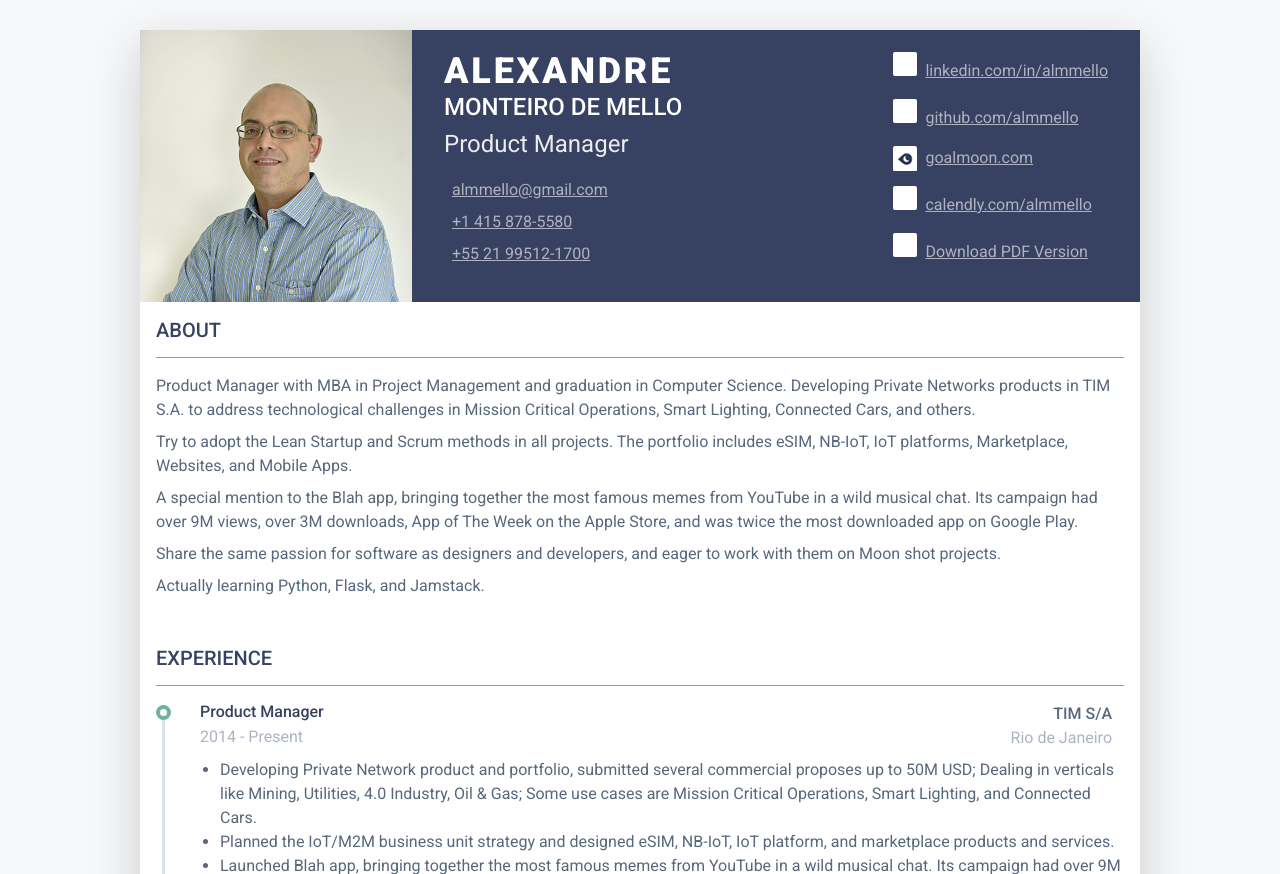
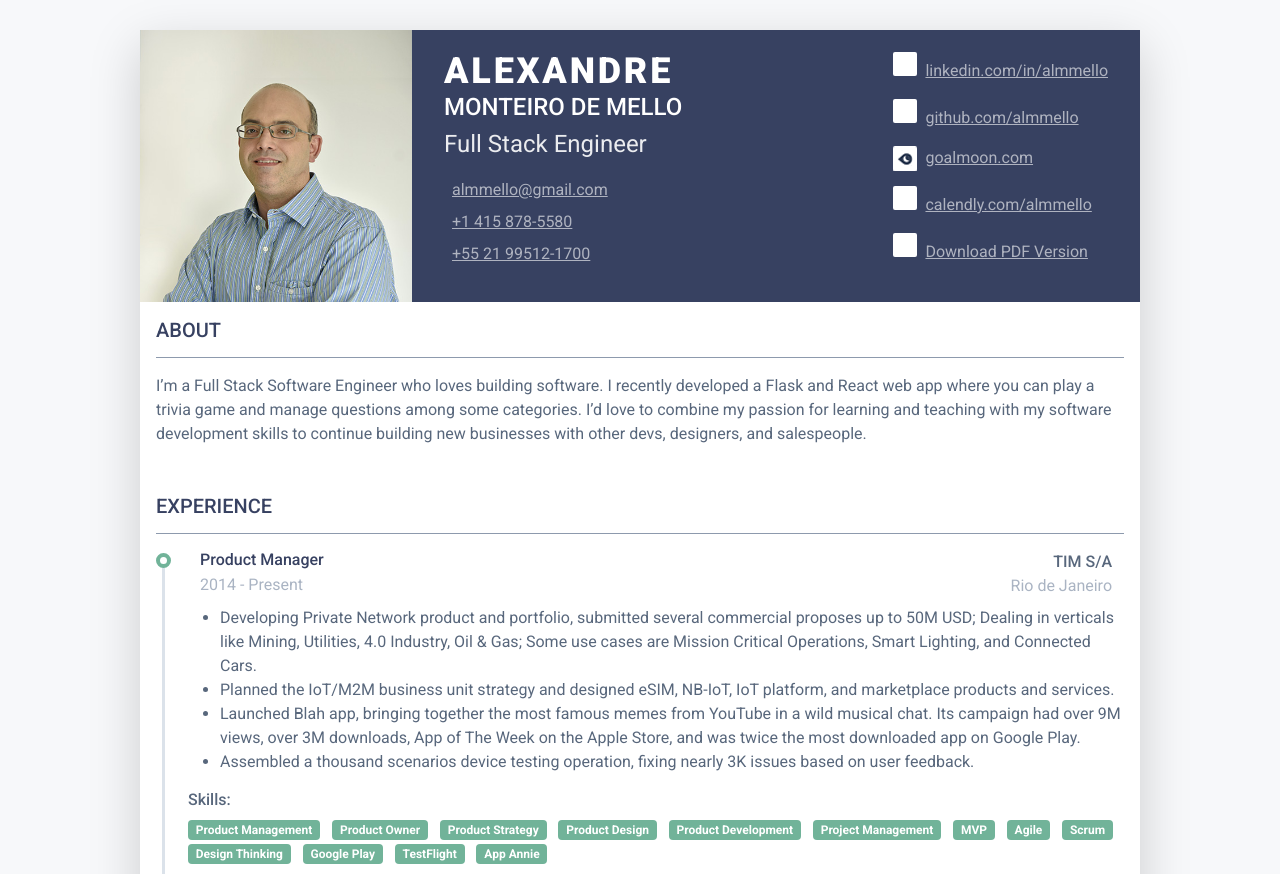
Before and after one commit to almmello/cvapp, a Flask app: page / in a window 1280 px wide. Shown: the top 874 px of the page. Run offline with Flask 2, Linux system fonts and the light colour scheme; some libraries are stand-ins or nearby versions.

Commit message:
Full Stack Engineer

```diff
--- a/project/templates/content/a01-about.html
+++ b/project/templates/content/a01-about.html
@@ -1,6 +1,2 @@
-<p>Product Manager with MBA in Project Management and graduation in Computer Science. Developing Private Networks products in TIM S.A. to address technological challenges in Mission Critical Operations, Smart Lighting, Connected Cars, and others.</p>
-<p>Try to adopt the Lean Startup and Scrum methods in all projects. The portfolio includes eSIM, NB-IoT, IoT platforms, Marketplace, Websites, and Mobile Apps.</p>
-<p>A special mention to the Blah app, bringing together the most famous memes from YouTube in a wild musical chat. Its campaign had over 9M views, over 3M downloads, App of The Week on the Apple Store, and was twice the most downloaded app on Google Play.</p>
-<p>Share the same passion for software as designers and developers, and eager to work with them on Moon shot projects.</p>
-<p>Actually learning Python, Flask, and Jamstack.</p>
+<p>I’m a Full Stack Software Engineer who loves building software. I recently developed a Flask and React web app where you can play a trivia game and manage questions among some categories. I’d love to combine my passion for learning and teaching with my software development skills to continue building new businesses with other devs, designers, and salespeople.<p>
 <br>
--- a/project/templates/home.html
+++ b/project/templates/home.html
@@ -43,7 +43,7 @@
 
 							<h1 class="name mt-0 mb-0 text-white text-uppercase text-uppercase">Alexandre</h1>
 							<h1 class="title mt-0 mb-1 text-white text-uppercase text-uppercase">Monteiro de Mello</h1>
-							<div class="title mb-3">Product Manager</div>
+							<div class="title mb-3">Full Stack Engineer</div>
 							<ul class="list-unstyled">
 								<li class="mb-2"><a class="text-link" href="mailto:almmello@gmail.com" target="_blank"><i class="far fa-envelope fa-fw me-2" data-fa-transform="grow-3"></i>almmello@gmail.com</a></li>
 								<li class="mb-2"><a class="text-link" href="tel:+14158785580" target="_blank"><i class="fas fa-mobile-alt fa-fw me-2" data-fa-transform="grow-6"></i>+1 415 878-5580</a></li>
```
Also changed, not shown: project/build/index.html (+2 -6 lines), 2 other files.
